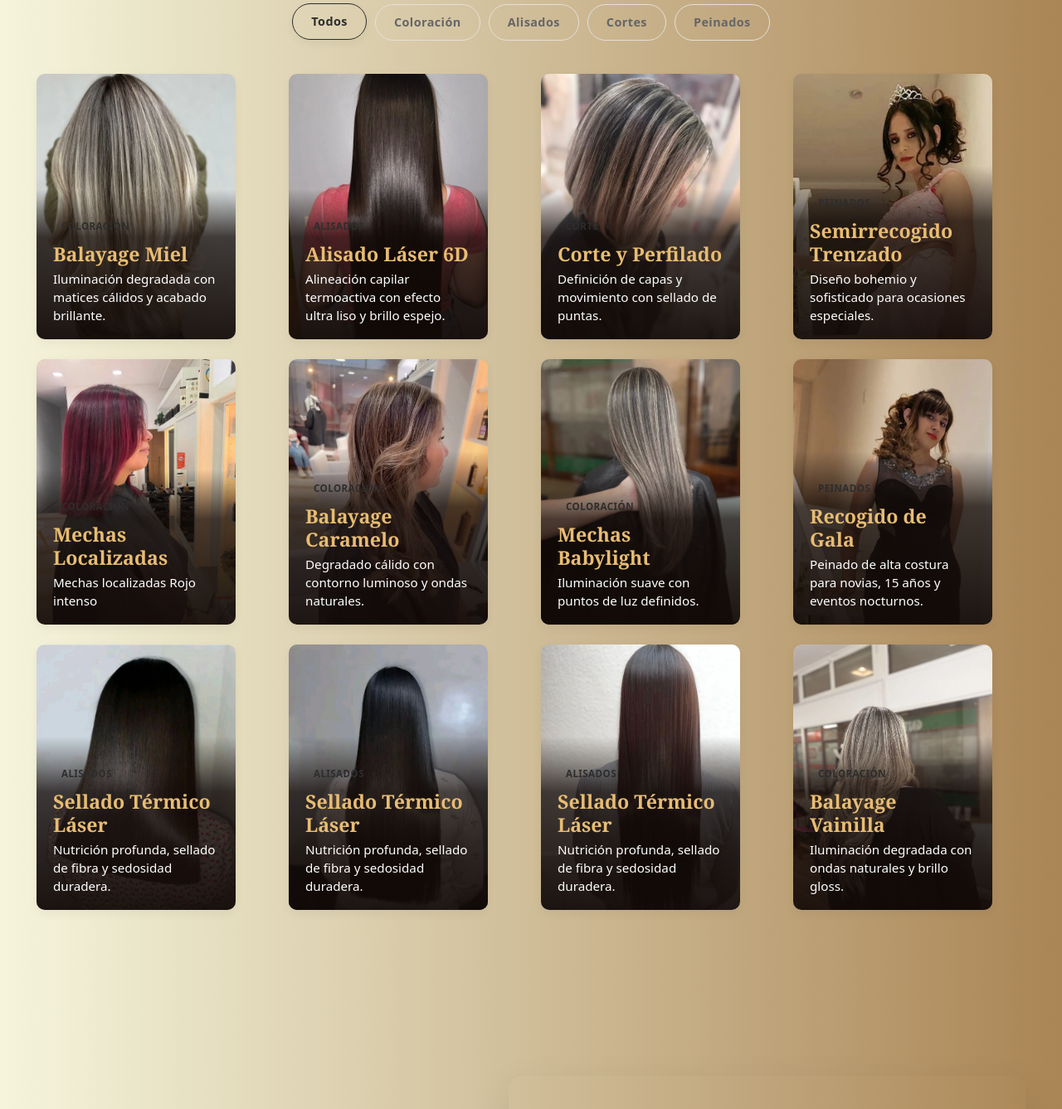
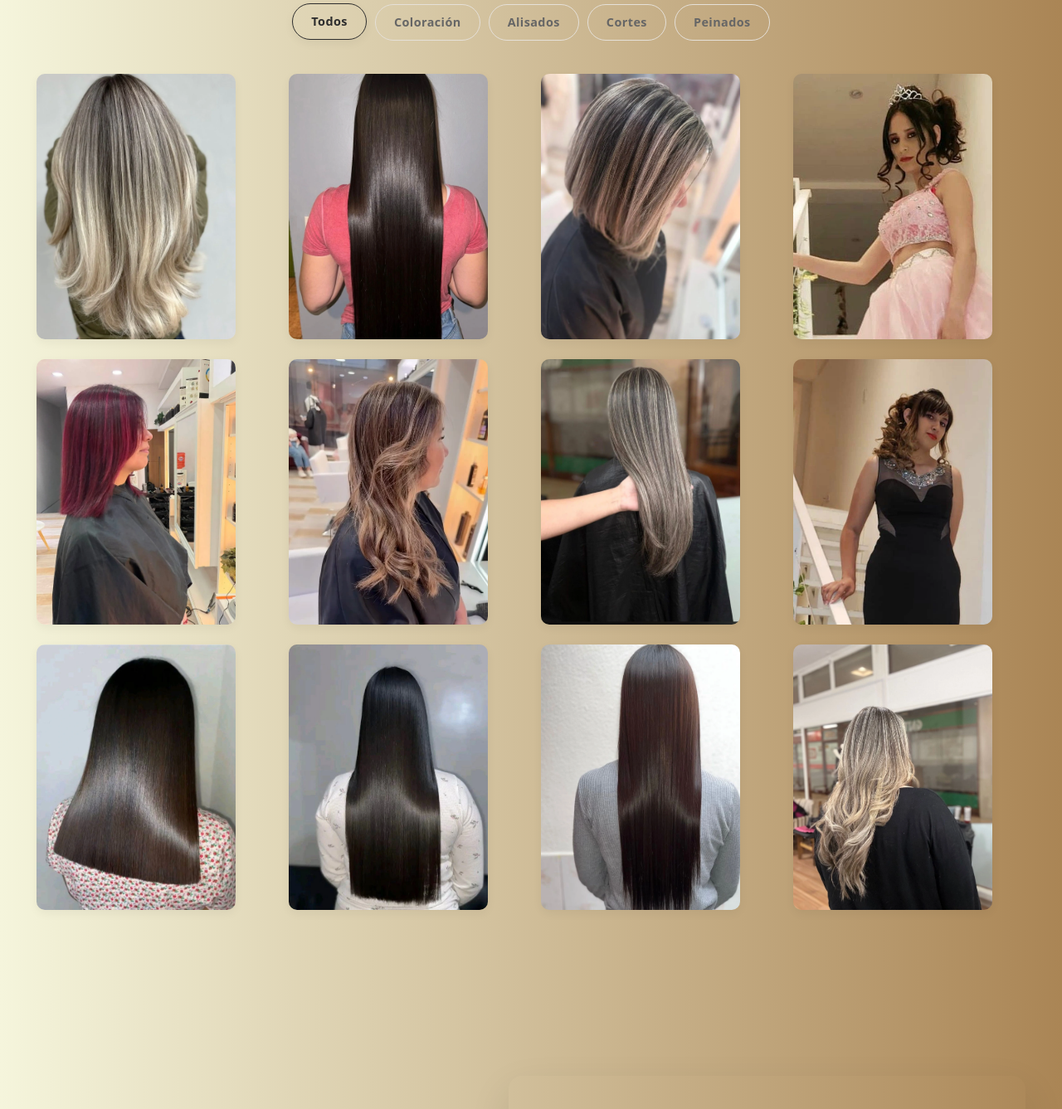
Before and after one commit to PueblaTL/Peluqueria_Marian_Estilista, a PHP site: page /marian-estilista/frontend/index.html in a window 1280 px wide. Shown: the part 3101-4438 px from the top of the page at 83% size. Run offline with PHP 8.4, Linux system fonts and the light colour scheme; data that the repository does not hold is empty; some libraries are stand-ins or nearby versions.

Commit message:
cambios en visibilidad de descripcion de las fotos de la galeria.

```diff
--- a/frontend/css/styles.css
+++ b/frontend/css/styles.css
@@ -3612,11 +3612,14 @@ textarea.form-control {
   justify-content: flex-end;
   padding: 32px 20px 18px;
   color: var(--white);
-  opacity: 1;
+  opacity: 0;
+  pointer-events: none;
   transition: opacity var(--transition-normal);
 }
 
-.gallery-item:hover .gallery-overlay {
+.gallery-item:hover .gallery-overlay,
+.gallery-item:active .gallery-overlay,
+.gallery-item:focus-within .gallery-overlay {
   opacity: 1;
 }
 
@@ -3636,6 +3639,11 @@ textarea.form-control {
   margin-bottom: 8px;
   text-transform: uppercase;
   letter-spacing: 0.04em;
+}
+
+.gallery-overlay .gallery-tag {
+  background-color: #a8dcf0;
+  color: #15384a;
 }
 
 .gallery-overlay h4 {
```
